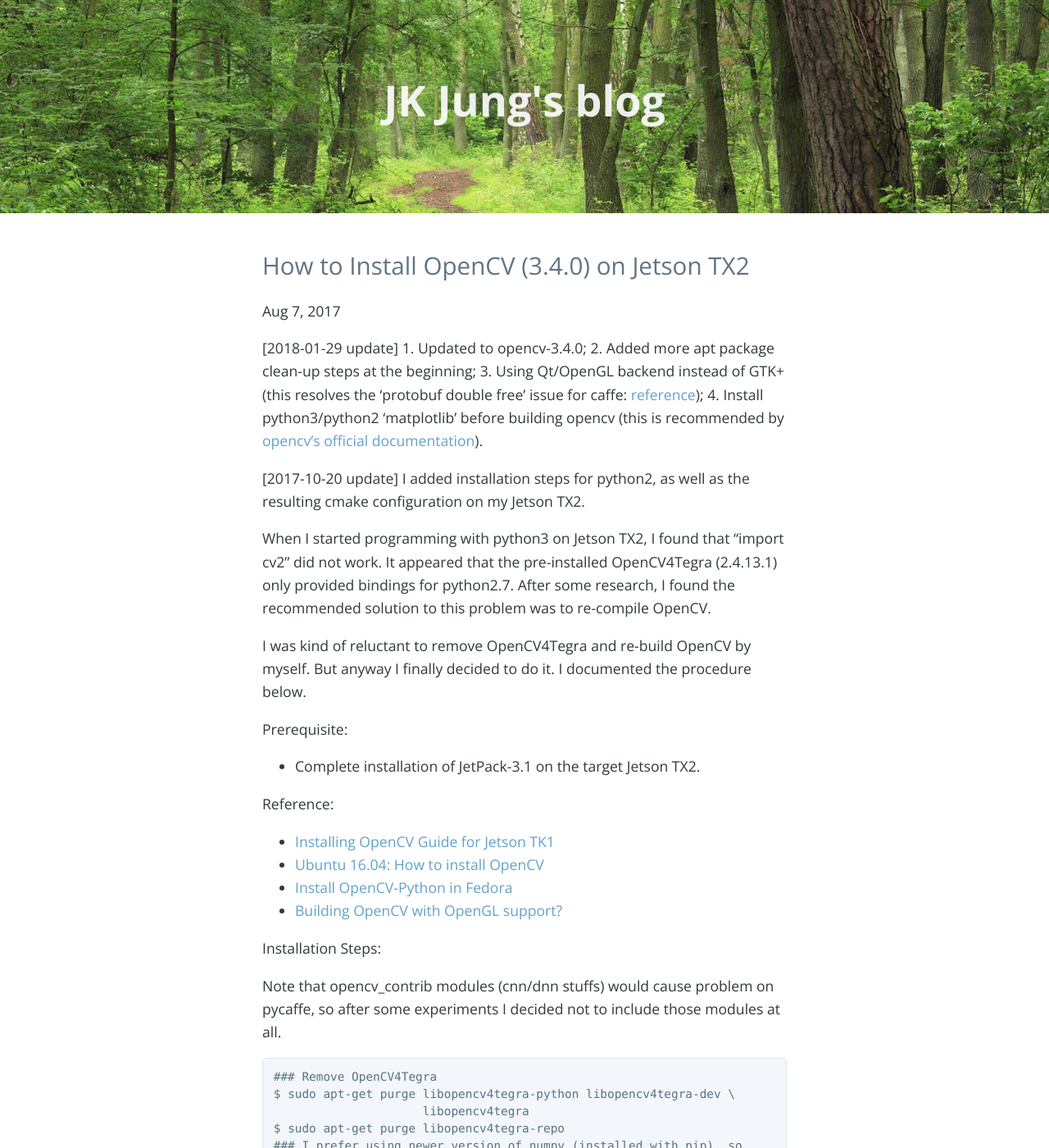
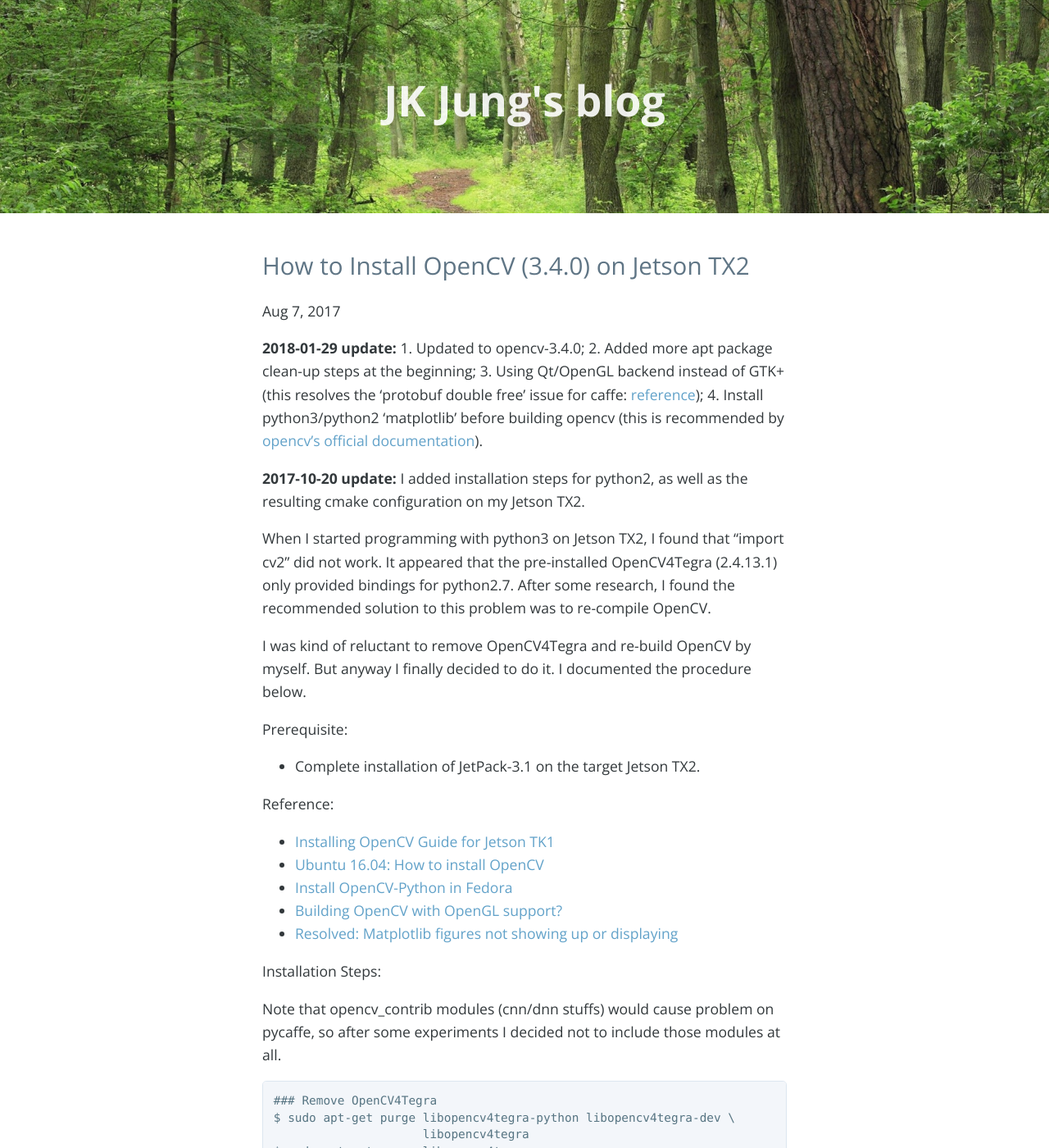
Before and after one commit to jkjung-avt/jkjung-avt.github.io, a Jekyll site: the page built from _posts/2017-08-07-opencv3-on-tx2.md, in a window 1280 px wide and 1400 px high. Shown: the whole window at 82% size. Built offline with Jekyll 4.4.1, drawn with Linux system fonts in a browser that asks for light colours; nearby versions of some CDN libraries; comment, search, counter and statistics services are not loaded.

Commit message:
Add 1 more reference link

```diff
--- a/_posts/2017-08-07-opencv3-on-tx2.md
+++ b/_posts/2017-08-07-opencv3-on-tx2.md
@@ -8,9 +8,9 @@ category: "opencv"
 tags: opencv
 ---
 
-[2018-01-29 update] 1. Updated to opencv-3.4.0; 2. Added more apt package clean-up steps at the beginning; 3. Using Qt/OpenGL backend instead of GTK+ (this resolves the 'protobuf double free' issue for caffe: [reference](https://github.com/BVLC/caffe/issues/5282)); 4. Install python3/python2 'matplotlib' before building opencv (this is recommended by [opencv's official documentation](https://opencv-python-tutroals.readthedocs.io/en/latest/py_tutorials/py_setup/py_setup_in_fedora/py_setup_in_fedora.html#install-opencv-python-in-fedora)).
+**2018-01-29 update:** 1. Updated to opencv-3.4.0; 2. Added more apt package clean-up steps at the beginning; 3. Using Qt/OpenGL backend instead of GTK+ (this resolves the 'protobuf double free' issue for caffe: [reference](https://github.com/BVLC/caffe/issues/5282)); 4. Install python3/python2 'matplotlib' before building opencv (this is recommended by [opencv's official documentation](https://opencv-python-tutroals.readthedocs.io/en/latest/py_tutorials/py_setup/py_setup_in_fedora/py_setup_in_fedora.html#install-opencv-python-in-fedora)).
 
-[2017-10-20 update] I added installation steps for python2, as well as the resulting cmake configuration on my Jetson TX2.
+**2017-10-20 update:** I added installation steps for python2, as well as the resulting cmake configuration on my Jetson TX2.
 
 When I started programming with python3 on Jetson TX2, I found that "import cv2" did not work. It appeared that the pre-installed OpenCV4Tegra (2.4.13.1) only provided bindings for python2.7. After some research, I found the recommended solution to this problem was to re-compile OpenCV.
 
@@ -26,6 +26,7 @@ Reference:
 * [Ubuntu 16.04: How to install OpenCV](http://www.pyimagesearch.com/2016/10/24/ubuntu-16-04-how-to-install-opencv/)
 * [Install OpenCV-Python in Fedora](https://opencv-python-tutroals.readthedocs.io/en/latest/py_tutorials/py_setup/py_setup_in_fedora/py_setup_in_fedora.html#install-opencv-python-in-fedora)
 * [Building OpenCV with OpenGL support?](https://devtalk.nvidia.com/default/topic/1007290/jetson-tx2/building-opencv-with-opengl-support-/post/5141945/#5141945)
+* [Resolved: Matplotlib figures not showing up or displaying](http://www.pyimagesearch.com/2015/08/24/resolved-matplotlib-figures-not-showing-up-or-displaying/)
 
 Installation Steps:
 
```
